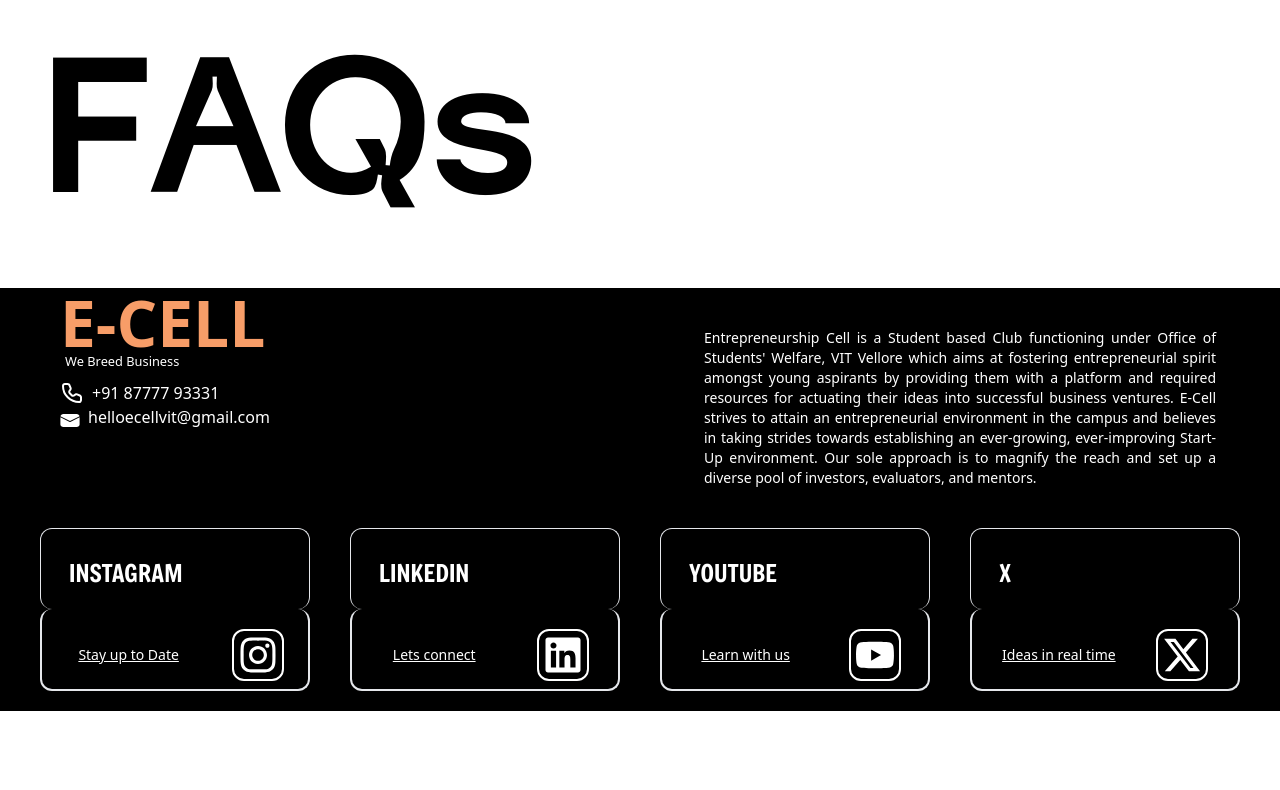
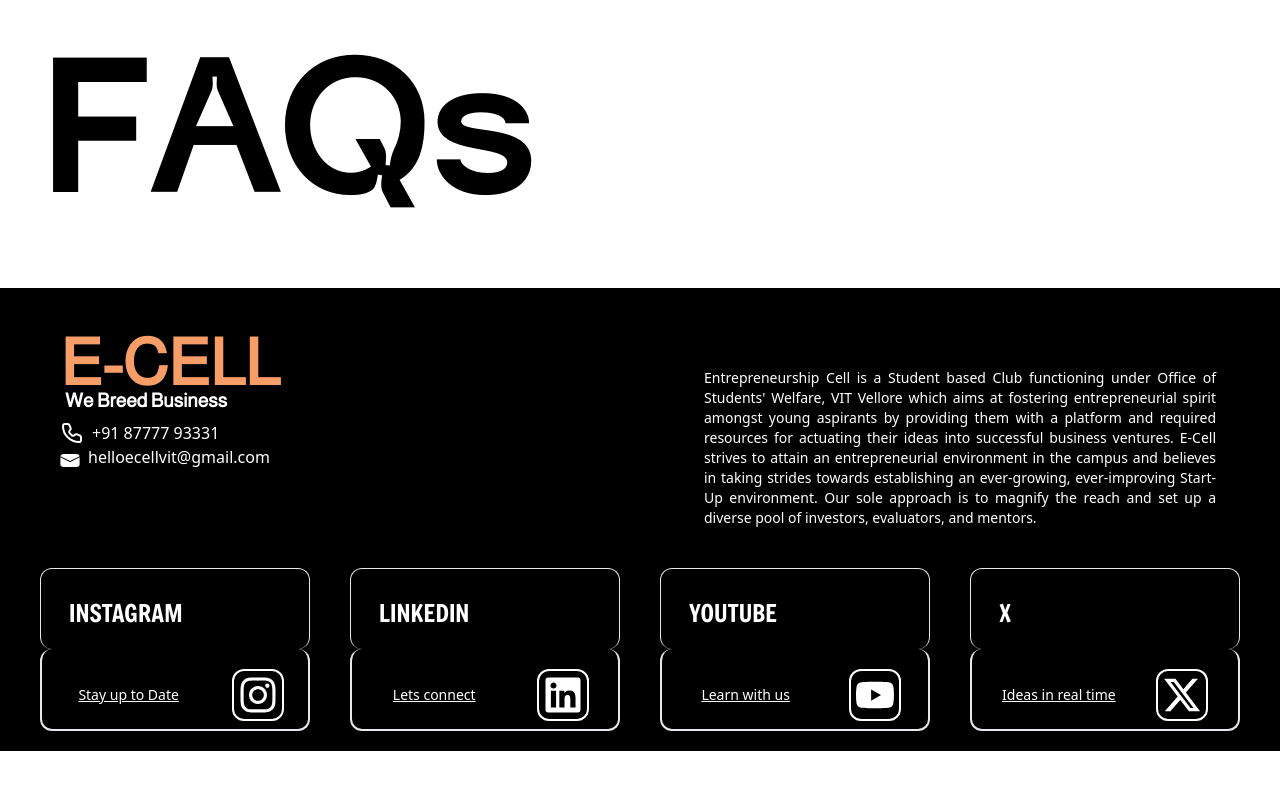
Before and after one commit to sawaraunakk31/FuturePreneurs-24, a Next.js app: page /FAQ in a window 1280 px wide. Shown: the top 790 px of the page. Built offline with nearby package versions, Linux system fonts and the light colour scheme.

Commit message:
font changes don

```diff
--- a/app/globals.css
+++ b/app/globals.css
@@ -39,6 +39,15 @@
   font-weight: bold;
   font-style: normal;
 }
+.gantari-bold {
+  font-family: "Gantari", sans-serif;
+  font-optical-sizing: auto;
+  font-weight: 600;
+  font-style: normal;
+}
+
+
+
 
 :root {
   --background: #ffffff;
--- a/components/FAQcomp/FaqMainContent.jsx
+++ b/components/FAQcomp/FaqMainContent.jsx
@@ -187,14 +187,18 @@ const FaqMainContent = () => {
                 <p
                   className={`text-xl md:text-2xl w-[fit-content] relative after:transition-all after:duration-300 after:ease-in-out after:absolute after:bottom-[-2px] after:left-0 after:h-[2px] after:bg-[#000000] ${
                     visibleFaqs[faq.id] ? 'after:w-full' : 'after:w-0'
-                  }`}
+                  }`} style={{
+                    fontFamily: "'Almarai', sans-serif"
+                  }}
                 >
                   {faq.q}
                 </p>
                 <p
                   className={`transition-transform duration-300 ease-in-out transform text-l md:text-xl ${
                     visibleFaqs[faq.id] ? 'translate-y-0 opacity-100 max-h-full' : 'translate-y-[-20px] opacity-0 max-h-0'
-                  } overflow-hidden`}
+                  } overflow-hidden`} style={{
+                    fontFamily: "'Almarai', sans-serif"
+                  }}
                 >
                   {faq.ans}
                 </p>
--- a/components/footer.jsx
+++ b/components/footer.jsx
@@ -11,10 +11,12 @@ import Youtubelogo from './youtubelogo';
 const Footer = () =>{
   return (
     <footer className="bg-[#000000]  box-sizing " id='footer'>
-    <div className="flex flex-col gap-10 sm:hidden md:flex ">
+    <div className="flex flex-col gap-10 sm:hidden md:flex pt-10 ">
       <div className="flex flex-row text-white flex-grow flex-1">
         <div className=" flex flex-col  pl-5 pr-5 w-[50vw]">
-          <h1 className='pl-10 text-[5vw] text-[#F79D68] font-[700]  after:content-["We_Breed_Business"] after:text-[1vw] after:font-normal after:text-[#FFFFFF] flex flex-col gap-0 after:static leading-[60%] after:pl-[0.4vw] mt-[2vh]'>
+          <h1 className='pl-10 text-[5vw] text-[#F79D68] font-[700]  after:content-["We_Breed_Business"] after:text-[1.5vw] after:font-Almaria after:text-[#FFFFFF] flex flex-col gap-0 after:static leading-[60%] after:pl-[0.4vw] mt-[2vh]'style={{
+            fontFamily: "'Almarai', sans-serif"
+          }} >
             E-CELL
           </h1>
           <div className="pl-10 ">
```
